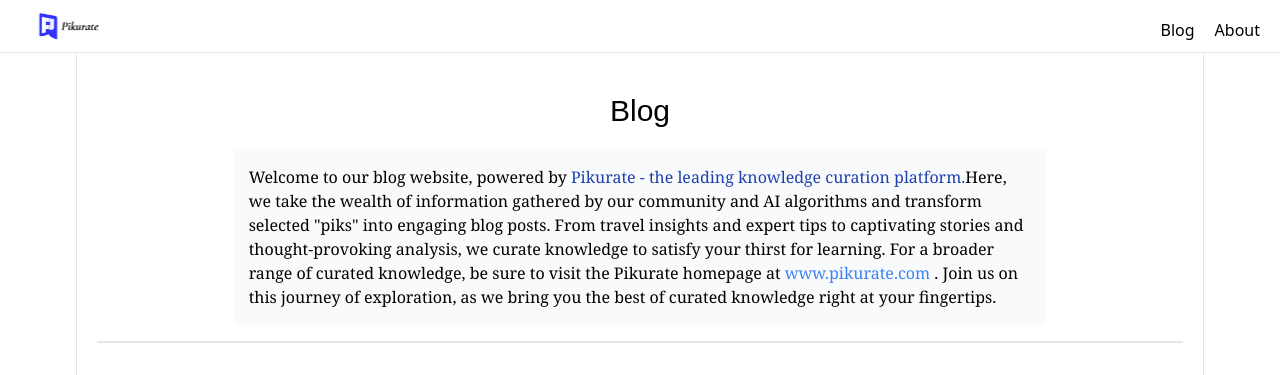
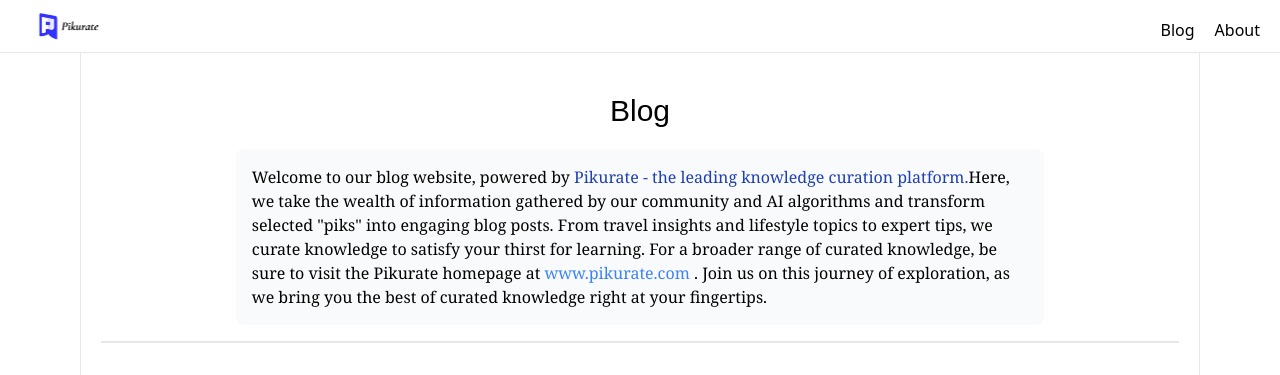
Before and after one commit to mbrndt/pikurateBlog, a Next.js app: page /blog in a window 1280 px wide. Shown: the top 375 px of the page. Built offline with nearby package versions, Linux system fonts and the light colour scheme.

Commit message:
feat: rephrased the blog intro

```diff
--- a/src/app/blog/page.jsx
+++ b/src/app/blog/page.jsx
@@ -24,10 +24,10 @@
 						</span>
 						Here, we take the wealth of information gathered by our community
 						and AI algorithms and transform selected &quot;piks&quot; into
-						engaging blog posts. From travel insights and expert tips to
-						captivating stories and thought-provoking analysis, we curate
-						knowledge to satisfy your thirst for learning. For a broader range
-						of curated knowledge, be sure to visit the Pikurate homepage at{" "}
+						engaging blog posts. From travel insights and lifestyle topics to
+						expert tips, we curate knowledge to satisfy your thirst for
+						learning. For a broader range of curated knowledge, be sure to visit
+						the Pikurate homepage at{" "}
 						<Link
 							className="text-blue-500"
 							href="https://www.pikurate.com/"
```
